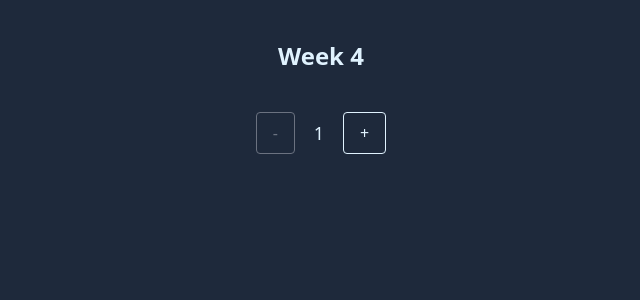
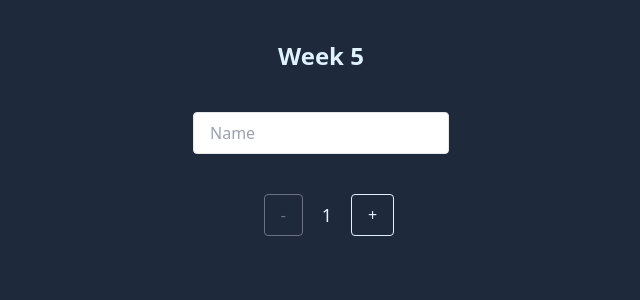
Before and after one commit to TerrellAW/cprg306-assignments, a Next.js app: page /week-5 in a window 1280 px wide. Shown: the top 300 px of the page, without its empty margins (319-959 px from the left). Built offline with nearby package versions, Linux system fonts and the light colour scheme.

Commit message:
Started work on Form
- Initialized variables
- Created handleSubmit function
- Started work on rendering the form, name field is in progress

```diff
--- a/app/week-5/new-item.js
+++ b/app/week-5/new-item.js
@@ -6,7 +6,14 @@ import { useState } from "react";
 
 // Component will count number of new items added by user
 export default function NewItem() {
+    // Name
+    const [name, setName] = useState("");
+
+    // Quantity
     const [quantity, setQuantity] = useState(1);
+
+    // Category
+    const [category, setCategory] = useState("produce");
 
     // Function to increment quantity of new items
     function Increment() {
@@ -22,8 +29,33 @@ export default function NewItem() {
         }
     }
 
+    // Form submission handler
+    function handleSubmit(event) {
+        event.preventDefault();
+        item = { name, quantity, category };
+        console.log(item);
+        alert(`Name: ${name}, Quantity: ${quantity}, Category: ${category}`);
+        setName("");
+        setQuantity(1);
+        setCategory("produce");
+    }
+
     // Returns JSX elements for user interface
     return (
+        // Form element
+        <form className="flex flex-col items-center space-x-4">
+            {/* Name input field */}
+            <div className="mb-10">
+                <input
+                    type="text"
+                    value={name}
+                    onChange={(event) => setName(event.target.value)}
+                    placeholder="Name"
+                    className="px-4 py-2 border rounded w-64"
+                />
+            </div>
+
+            {/* Item counter */}
             <div className="flex items-center space-x-4">
                 <button
                     onClick={Decrement}
@@ -47,5 +79,6 @@ export default function NewItem() {
                     +
                 </button>
             </div>
+        </form>
     );
 }
--- a/app/week-5/page.js
+++ b/app/week-5/page.js
@@ -3,7 +3,7 @@ import NewItem from "./new-item";
 export default function Page() {
     return (
         <main className="bg-slate-800 min-h-screen flex flex-col items-center">
-            <h1 className="text-2xl font-semibold text-sky-100 p-10">Week 4</h1>
+            <h1 className="text-2xl font-semibold text-sky-100 p-10">Week 5</h1>
             <div>
                 <NewItem />
             </div>
```
Lines whose indentation alone changed are shown as unchanged.
